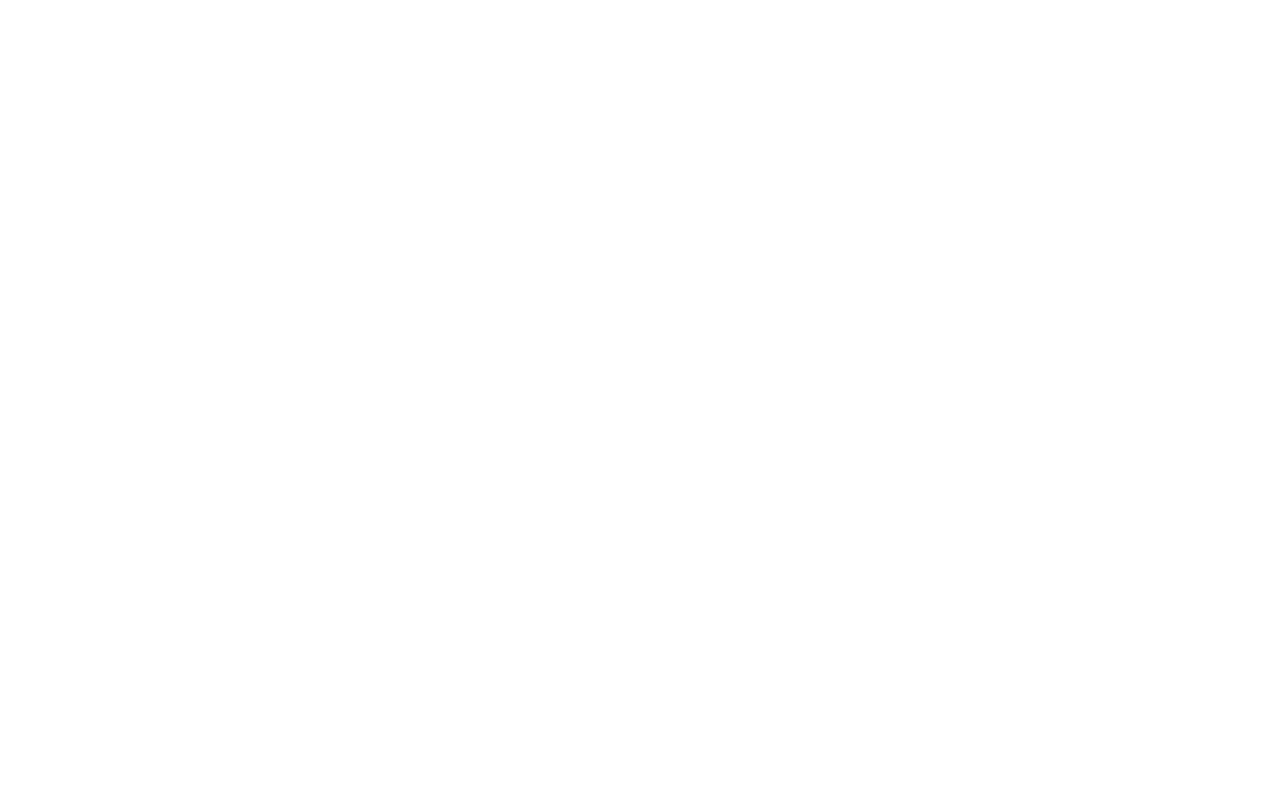
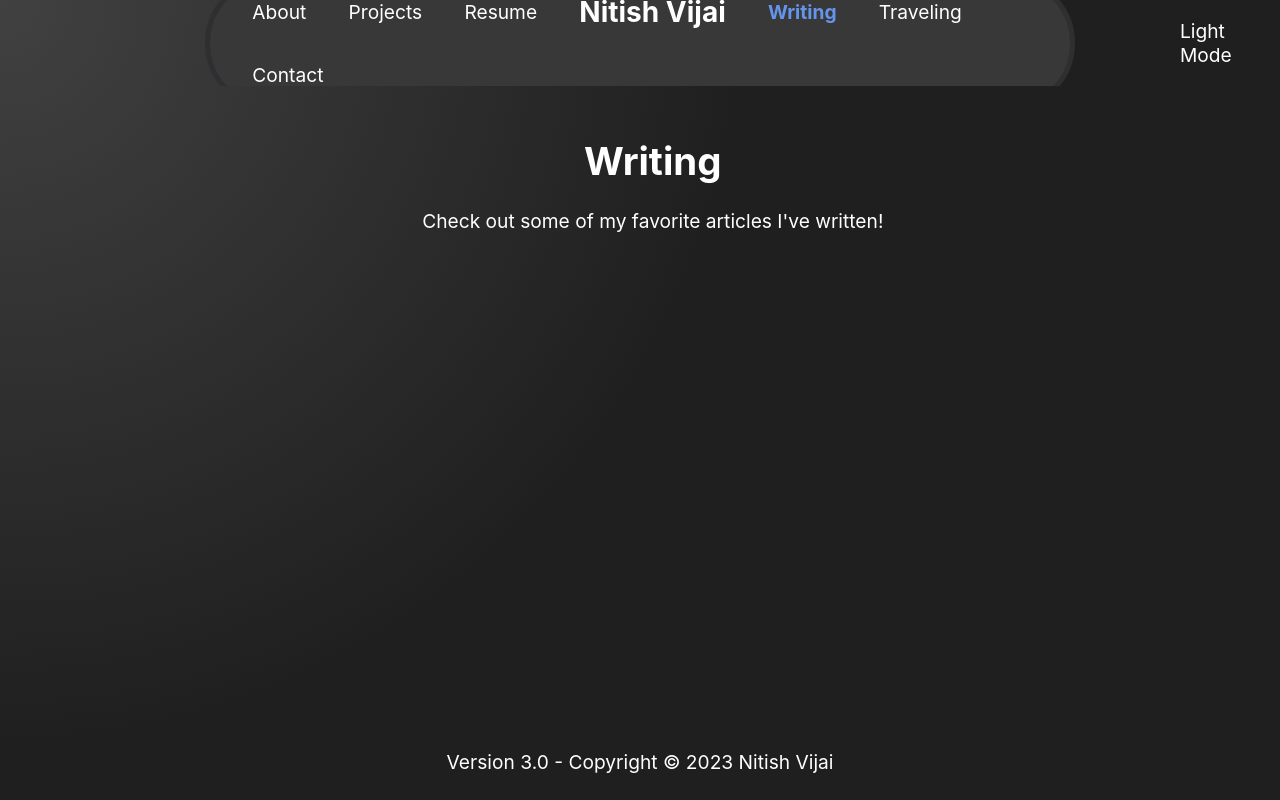
Before and after one commit to nitishvijai/nitish-website-v3, a React (Create React App) app: page /essays in a window 1280 px wide. Before the commit this address had no page. Built offline with nearby package versions, Linux system fonts and the light colour scheme.

Commit message:
Initialized essays page

```diff
--- a/src/App.js
+++ b/src/App.js
@@ -4,6 +4,7 @@
 import About from './components/About/About';
 import Projects from './components/Projects/Projects';
 import Resume from './components/Resume/Resume';
+import Writing from './components/Writing/Writing';
 
 function App() {
 
@@ -14,6 +15,7 @@
         <Route path="/about" element={<About />}/>
         <Route path="/projects" element={<Projects />} />
         <Route path="/resume" element={<Resume />} />
+        <Route path="/essays" element={<Writing />} />
       </Routes>
     </BrowserRouter>
   );
--- a/src/components/Navbar/Navbar.js
+++ b/src/components/Navbar/Navbar.js
@@ -23,7 +23,7 @@
           <p><Link to="/projects" className={`${props.selected == 2 ? styles.selected : styles.normal}`}>Projects</Link></p>
           <p><Link to="/resume" className={`${props.selected == 3 ? styles.selected : styles.normal}`}>Resume</Link></p>
           <p id={styles.Nitish}><Link to="/" className={styles.normal}>Nitish Vijai</Link></p>
-          <p>Writing</p>
+          <p><Link to="/essays" className={`${props.selected == 4 ? styles.selected : styles.normal}`}>Writing</Link></p>
           <p>Traveling</p>
           <p>Contact</p>
         </div>
--- /dev/null
+++ b/src/components/Writing/Writing.js
@@ -0,0 +1,25 @@
+import React from 'react';
+import styles from './Writing.module.css';
+import Navbar from '../Navbar/Navbar';
+import Footer from '../Footer/Footer';
+
+const Writing = () => {
+  let moveGradient = (e) => {
+    let btn = document.querySelector('.gradient, a');
+    let x = e.pageX - 0;
+    let y = e.pageY - 0;
+    btn.style.setProperty('--x', x + 'px');
+    btn.style.setProperty('--y', y + 'px');
+  }
+
+  return (
+    <div className="Writing gradient" onMouseMove={(e) => moveGradient(e)}>
+      <Navbar selected='4' />
+      <h1 id={styles.header}>Writing</h1>
+      <p id={styles.subheader}>Check out some of my favorite articles I've written!</p>
+      <Footer />
+    </div>
+  );
+};
+
+export default Writing;
--- /dev/null
+++ b/src/components/Writing/Writing.module.css
@@ -0,0 +1,12 @@
+.Writing {}
+
+#header {
+    text-align: center;
+    margin-top: 4%;
+    z-index: 90;
+}
+
+#subheader {
+    text-align: center;
+    z-index: 91;
+}
```
Also changed, not shown: src/components/Writing/Writing.lazy.js (added, +11 -0 lines), 2 other files (tests, documents, lock files or other folders).
